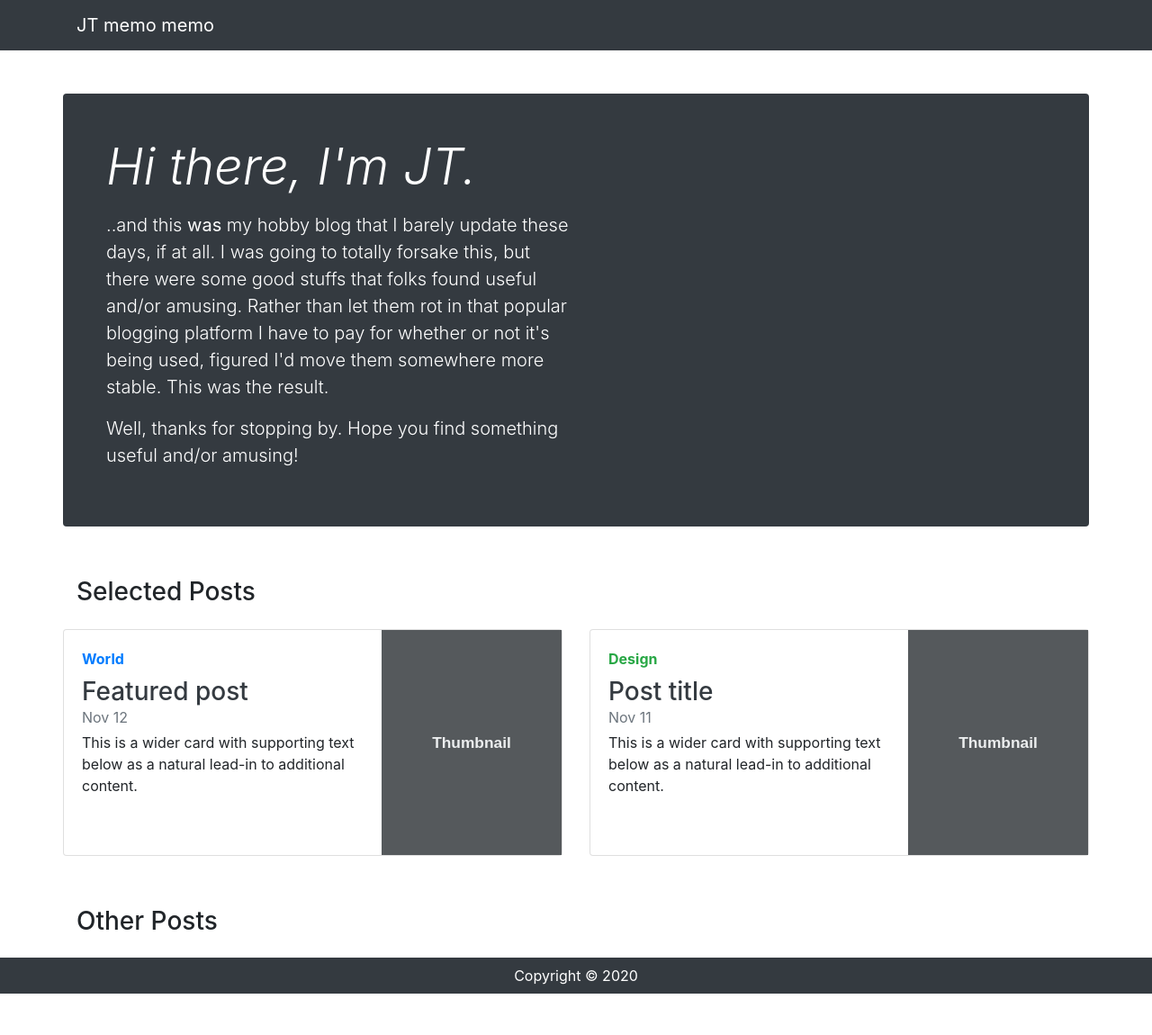
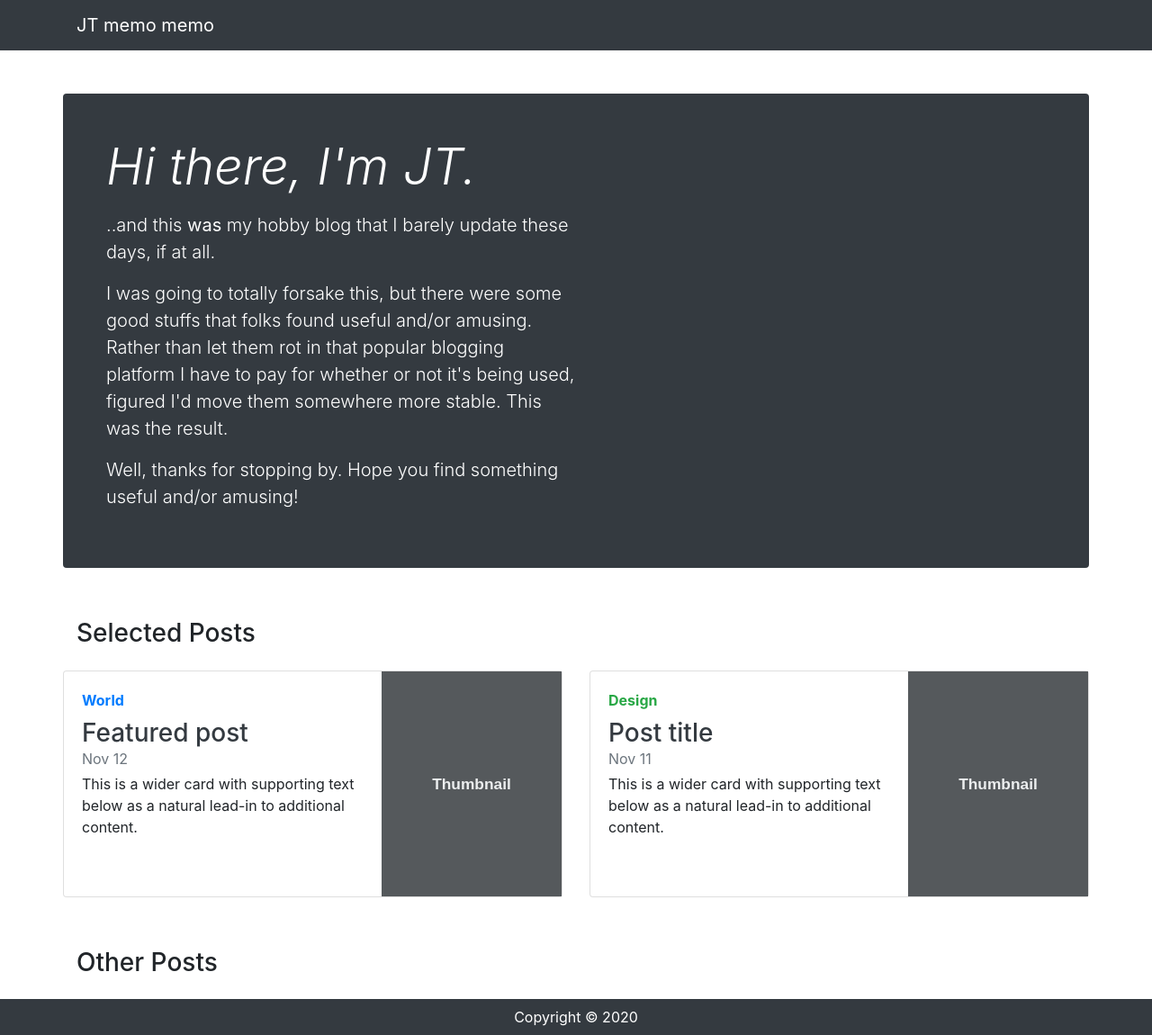
Before and after one commit to 7thwraith/jt-memo-memo, a Jekyll site: the page built from index.html, in a window 1280 px wide. Shown: the whole page at 90% size. Built offline with Jekyll 4.4.1, drawn with Linux system fonts in a browser that asks for light colours; before the commit the page ends 1104 px from its top, so only the background shows below that.

Commit message:
appended to about message

```diff
--- a/index.html
+++ b/index.html
@@ -12,7 +12,11 @@ title: Home
     <div class="col-md-6 px-0">
       <h1 class="display-4 font-italic">Hi there, I'm JT.</h1>
       <p class="lead my-3">
-        ..and this <strong>was</strong> my hobby blog that I barely update these days, if at all. I was going to totally forsake this, but there were some good stuffs that folks found useful and/or amusing. Rather than let them rot in that popular blogging platform I have to pay for whether or not it's being used, figured I'd move them somewhere more stable. This was the result.
+        ..and this <strong>was</strong> my hobby blog that I barely update these days, if at all. </p>
+      <p class="lead my-3">I was going to totally
+        forsake this, but there were some good stuffs that folks found useful and/or amusing. Rather than let them rot
+        in that popular blogging platform I have to pay for whether or not it's being used, figured I'd move them
+        somewhere more stable. This was the result.</p>
       </p>
       <p class="lead my-3">Well, thanks for stopping by. Hope you find something useful and/or amusing!</p>
     </div>
```
